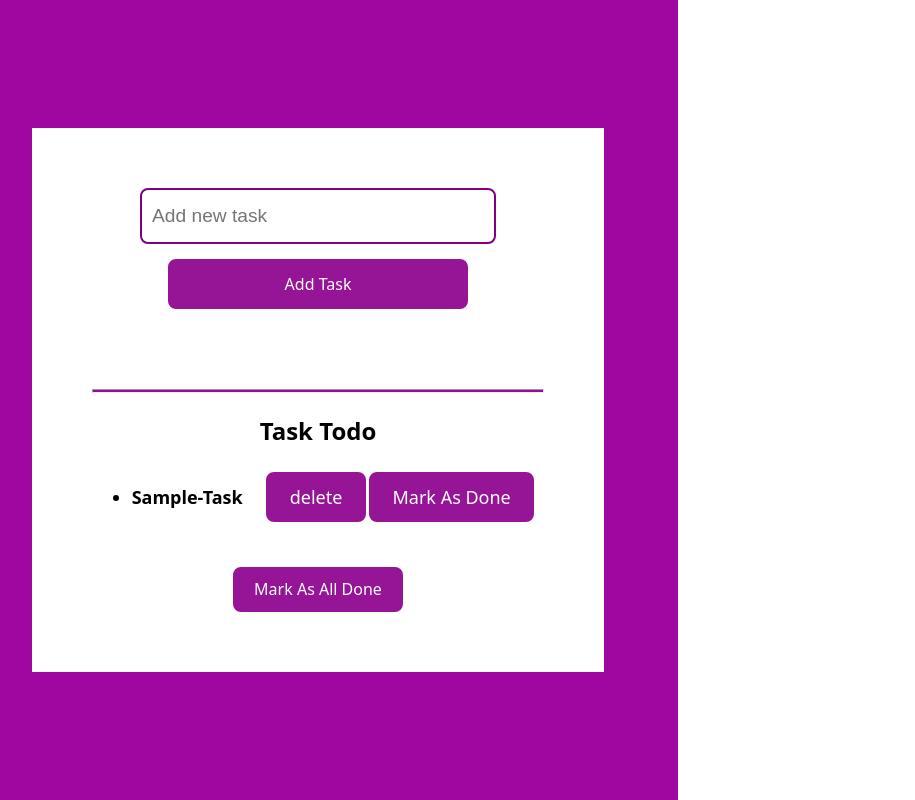
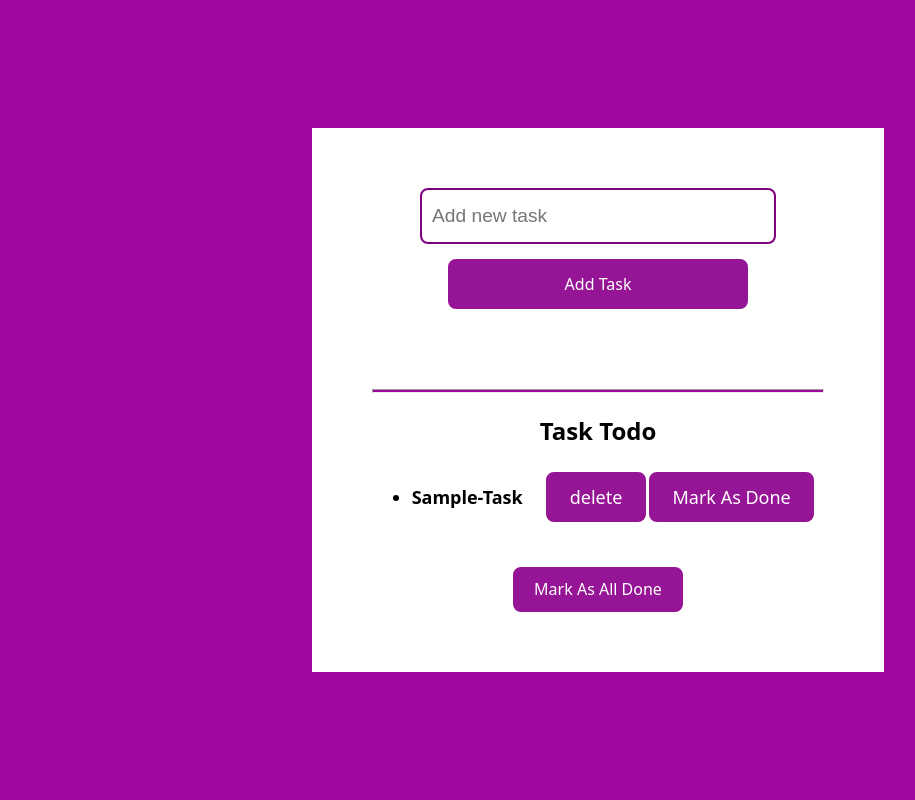
Before and after one commit to Danish-tyagi/Todo-App-React, a React (Vite) app: page / in a window 1280 px wide. Shown: the whole page, without its empty margins (42-957 px from the left). Built offline with nearby package versions, Linux system fonts and the light colour scheme.

Commit message:
Update TodoList.css

```diff
--- a/src/TodoList.css
+++ b/src/TodoList.css
@@ -17,7 +17,7 @@
 body{
     background-color: rgb(160, 7, 160);
     width: 100%;
-    max-width: 720px;
+    max-width: 1280px;
 }
 .cont{
     background-color: white;
```
